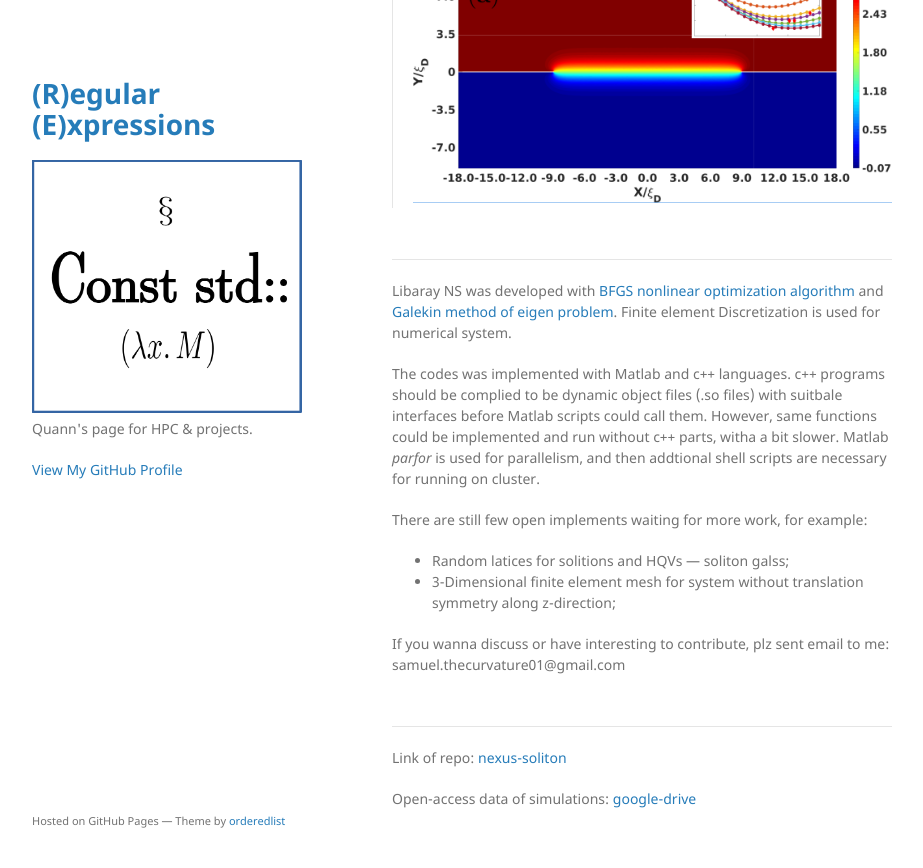
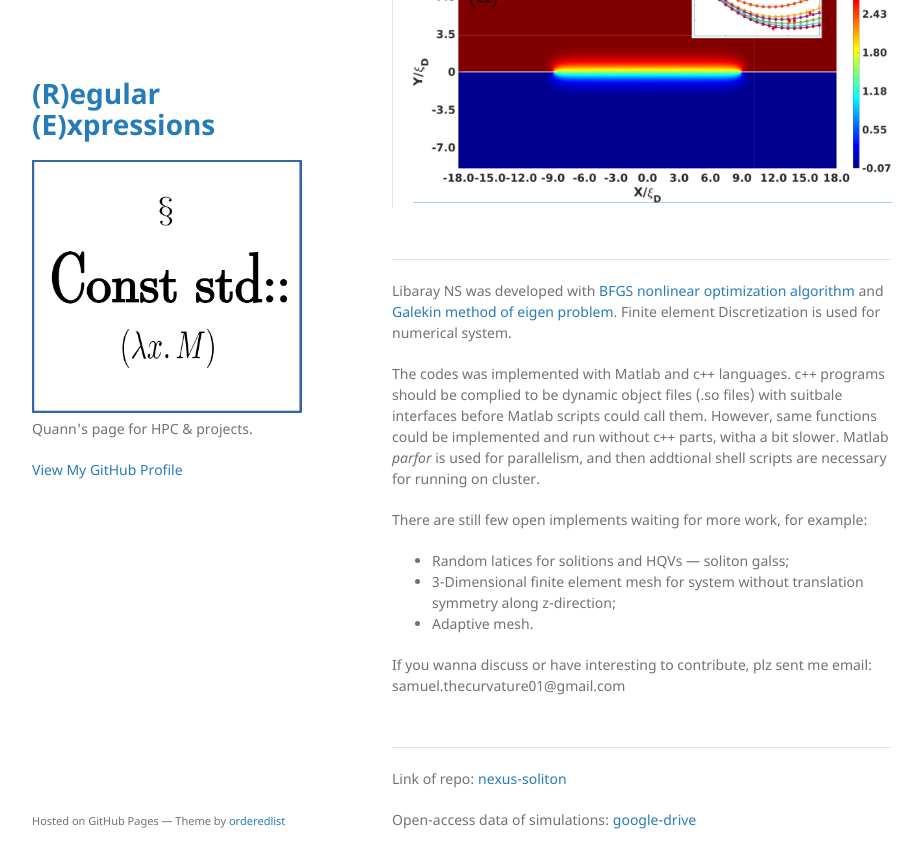
Before and after one commit to Quank-hpc/Quank-hpc.github.io, a Jekyll site: the page built from nexus_soliton.md, in a window 1280 px wide and 900 px high, scrolled down 575 px. Shown: the top 868 px of the window, without its empty margins (178-1101 px from the left). Built offline with Jekyll 4.4.1, drawn with Linux system fonts in a browser that asks for light colours.

Commit message:
edit index.md and nexus_soliton-md

```diff
--- a/nexus_soliton.md
+++ b/nexus_soliton.md
@@ -26,8 +26,9 @@ The codes was implemented with Matlab and c++ languages. c++ programs should be
 There are still few open implements waiting for more work, for example:
 * Random latices for solitions and HQVs --- soliton galss;
 * 3-Dimensional finite element mesh for system without translation symmetry along z-direction;
+* Adaptive mesh.
 
-If you wanna discuss or have interesting to contribute, plz sent email to me: samuel.thecurvature01@gmail.com
+If you wanna discuss or have interesting to contribute, plz sent me email: samuel.thecurvature01@gmail.com
 
 |:-------------------------------------------------------------------------------------------|
 |                                                                                            |
```
Also changed, not shown: another-page.md (deleted, +0 -9 lines), index.md (+2 -2 lines).
